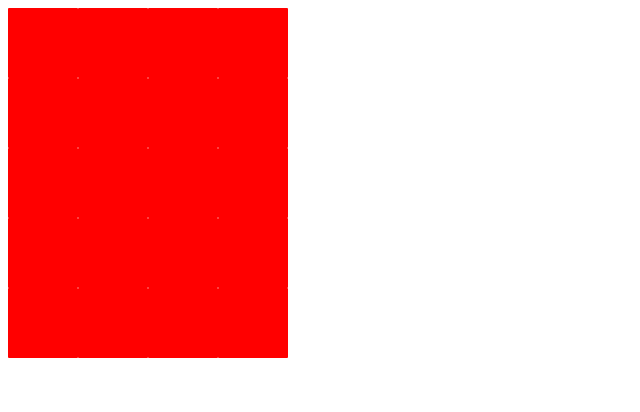
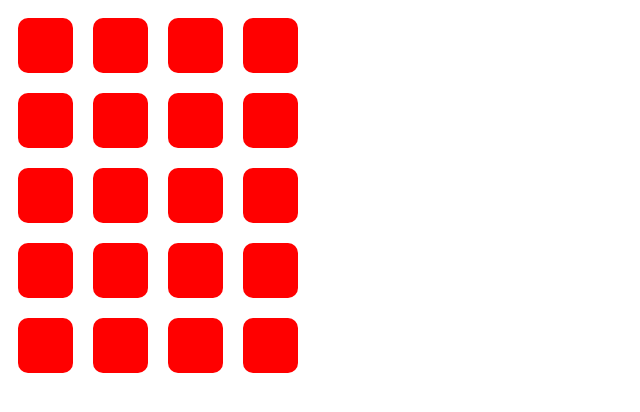
Before and after one commit to CWacholz/webdev1, a plain HTML site: page assignments/smartphone/index.html in a window 1280 px wide. Shown: the whole page, without its empty margins (0-640 px from the left). Drawn offline with Linux system fonts and the light colour scheme.

Commit message:
basic square layout

```diff
--- a/assignments/smartphone/style.css
+++ b/assignments/smartphone/style.css
@@ -14,9 +14,10 @@
 }
 
 .app {
-    border-radius: 1px;
-    padding: 10px;
-    width: 50px;
-    height: 50px;
-    background-color: red;
+        border-radius: 10px;
+        padding: 10px;
+        width: 35px;
+        height: 35px;
+        margin: 10px;
+        background-color: red;
 }
```
